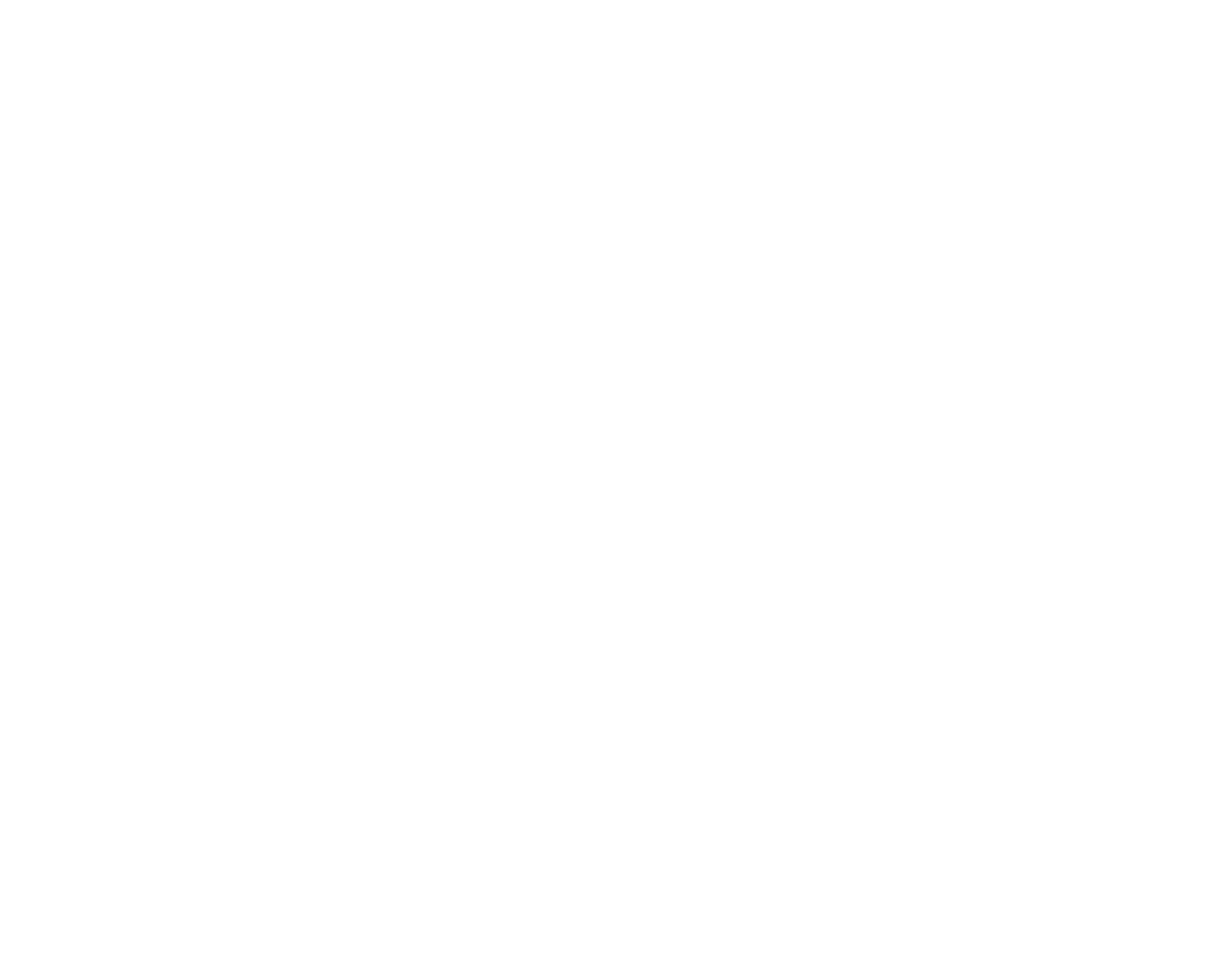
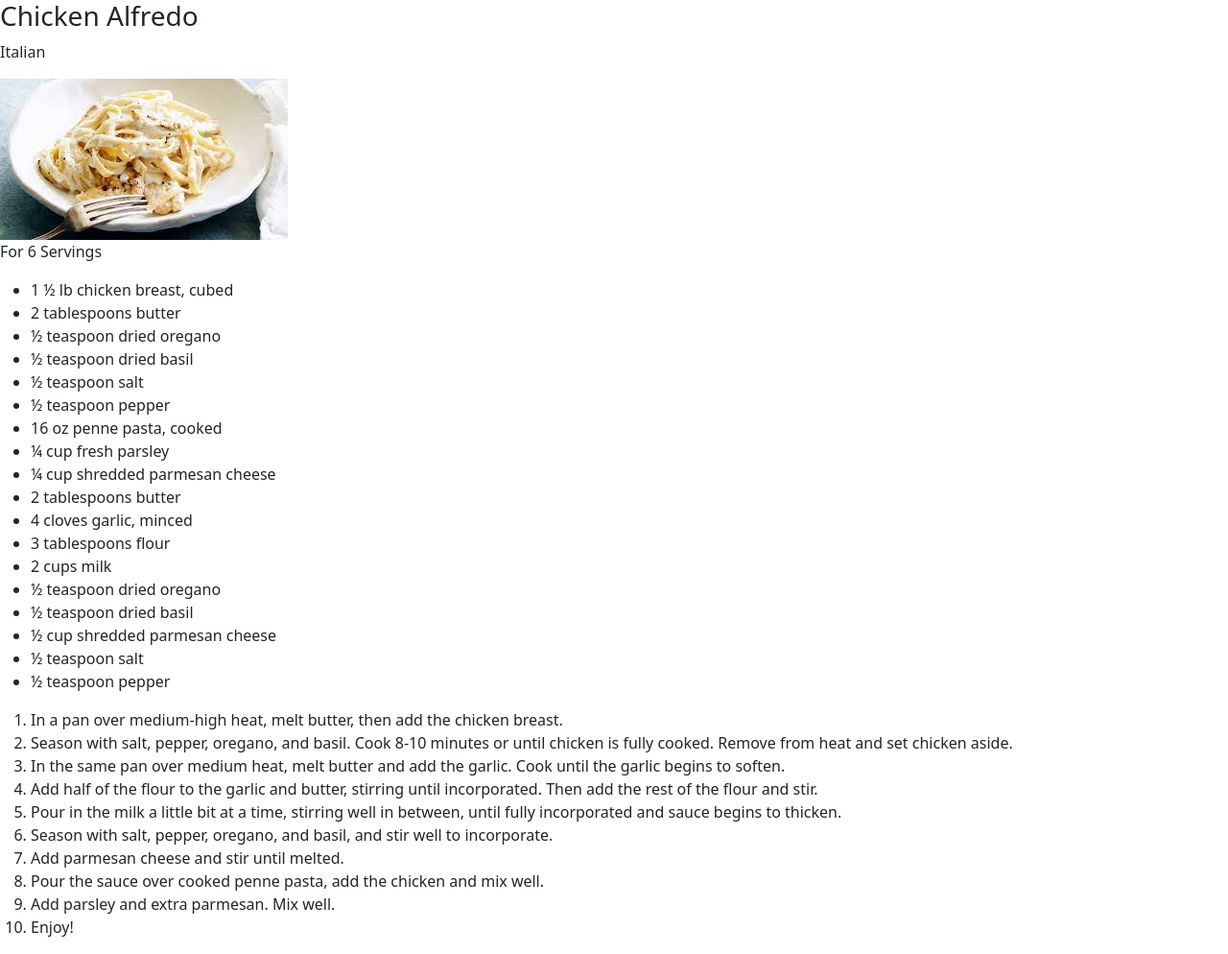
Before and after one commit to dfsantos-source/cs326-final-jabster, a plain HTML site: page html/recipe.html in a window 1280 px wide. Shown: the whole page at 96% size. Before the commit the page ends 800 px from the top, so only its background shows below. Drawn offline with nearby package versions, Linux system fonts and the light colour scheme.

Commit message:
Created recipe page Html

```diff
--- a/html/recipe.html
+++ b/html/recipe.html
@@ -12,6 +12,48 @@
     <title>Guess My Grub</title>
   </head>
   <body>
+      <div class="Title">
+          <h3>Chicken Alfredo</h3>
+          <p>Italian</p>
+          <img src="../public/images/Chicken Alfredo.jpeg" alt="Picture of Chicken Alfredo">
+      </div>
+      <div class="Ingredients">
+          <p>For 6 Servings</p>
+          <ul>
+              <li>1 ½ lb chicken breast, cubed</li>
+              <li>2 tablespoons butter</li>
+              <li>½ teaspoon dried oregano</li>
+              <li>½ teaspoon dried basil</li>
+              <li>½ teaspoon salt</li>
+              <li>½ teaspoon pepper</li>
+              <li>16 oz penne pasta, cooked</li>
+              <li>¼ cup fresh parsley</li>
+              <li>¼ cup shredded parmesan cheese</li>
+              <li>2 tablespoons butter</li>
+              <li>4 cloves garlic, minced</li>
+              <li>3 tablespoons flour</li>
+              <li>2 cups milk</li>
+              <li>½ teaspoon dried oregano</li>
+              <li>½ teaspoon dried basil</li>
+              <li>½ cup shredded parmesan cheese</li>
+              <li>½ teaspoon salt</li>
+              <li>½ teaspoon pepper</li>
+          </ul>
+      </div>
+      <div class="directions">
+          <ol>
+              <li>In a pan over medium-high heat, melt butter, then add the chicken breast.</li>
+              <li>Season with salt, pepper, oregano, and basil. Cook 8-10 minutes or until chicken is fully cooked. Remove from heat and set chicken aside.</li>
+              <li>In the same pan over medium heat, melt butter and add the garlic. Cook until the garlic begins to soften.</li>
+              <li>Add half of the flour to the garlic and butter, stirring until incorporated. Then add the rest of the flour and stir.</li>
+              <li>Pour in the milk a little bit at a time, stirring well in between, until fully incorporated and sauce begins to thicken.</li>
+              <li>Season with salt, pepper, oregano, and basil, and stir well to incorporate.</li>
+              <li>Add parmesan cheese and stir until melted.</li>
+              <li>Pour the sauce over cooked penne pasta, add the chicken and mix well.</li>
+              <li>Add parsley and extra parmesan. Mix well.</li>
+              <li>Enjoy!</li>
+          </ol>
+      </div>
 
   </body>
 </html>
```
Also changed, not shown: public/images/Chicken Alfredo.jpeg (added).
